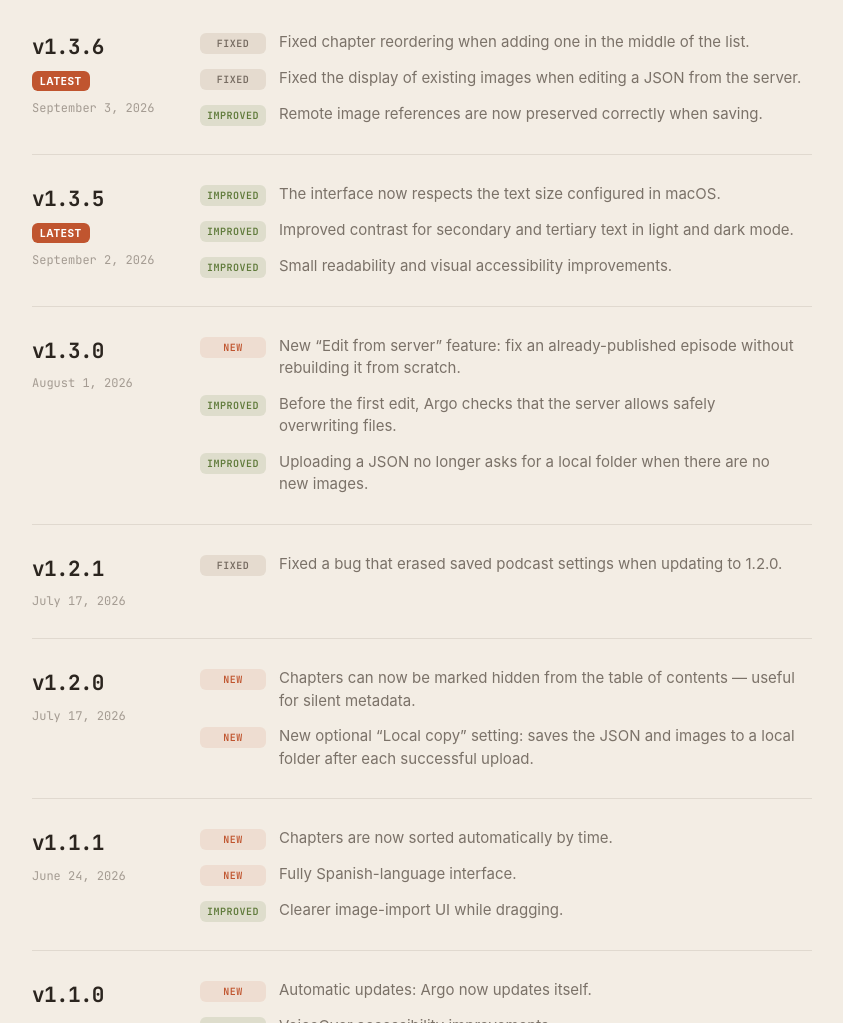
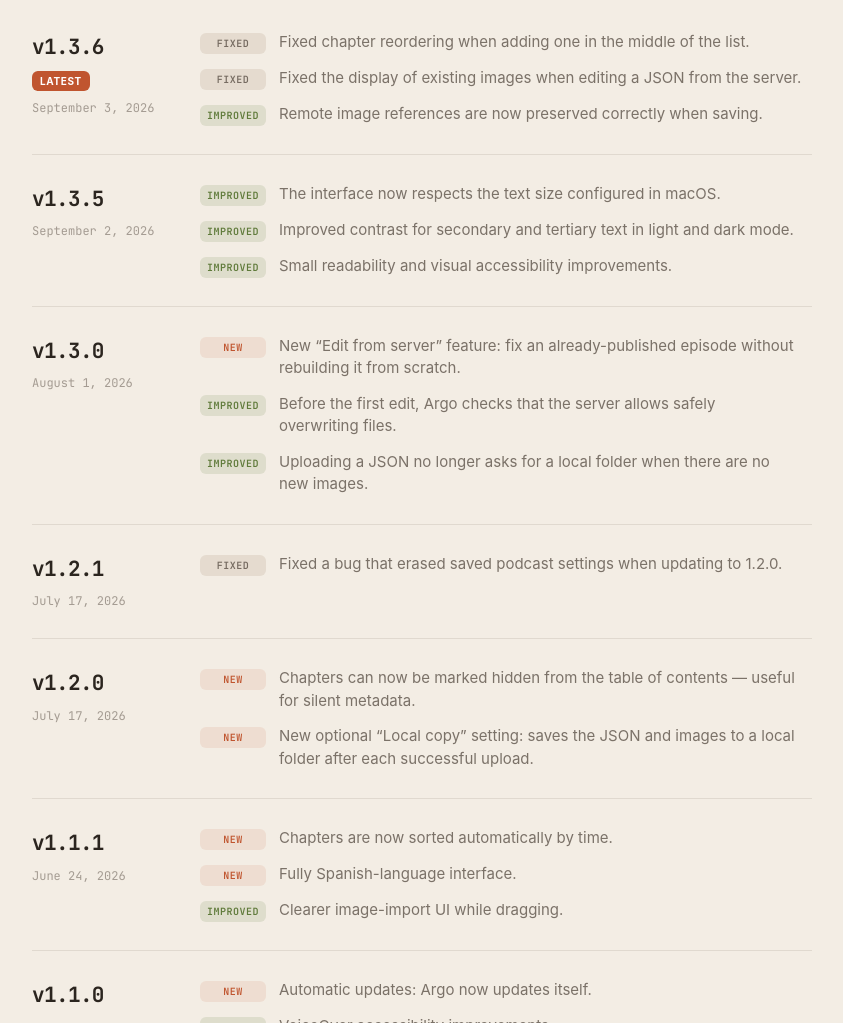
Before and after one commit to emilcar74/argo-site, a plain HTML site: page index.html in a window 1280 px wide. Shown: the part 5103-6126 px from the top of the page, without its empty margins (218-1061 px from the left). Drawn offline with Linux system fonts and the light colour scheme; no server answers.

Commit message:
Mark only 1.3.6 as latest

```diff
--- a/index.html
+++ b/index.html
@@ -791,7 +791,7 @@
         </div>
         <div class="cl-entry">
           <div class="cl-meta">
-            <div class="cl-ver">v1.3.5 <span class="latest" data-i18n="cl_latest">Última</span></div>
+            <div class="cl-ver">v1.3.5</div>
             <div class="cl-date" data-i18n="cl_d135">2 de septiembre de 2026</div>
           </div>
           <ul class="cl-list">
```
